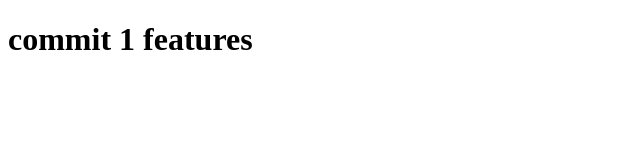
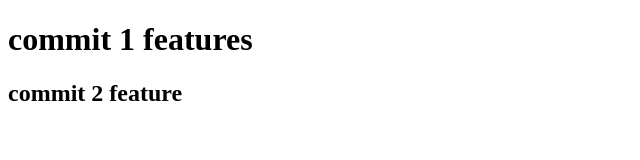
Before and after one commit to mouradmilina/git-tutorial3, a plain HTML site: page feature.html in a window 1280 px wide. Shown: the whole page, without its empty margins (0-640 px from the left). Drawn offline with Linux system fonts and the light colour scheme.

Commit message:
feture commit 2

```diff
--- a/feature.html
+++ b/feature.html
@@ -7,5 +7,6 @@
 </head>
 <body>
     <h1>commit 1 features</h1>
+    <h2>commit 2 feature</h2>
 </body>
 </html>
```
